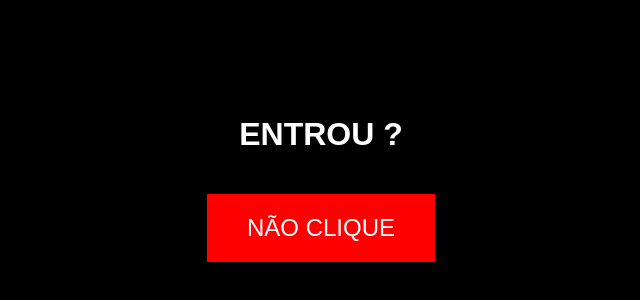
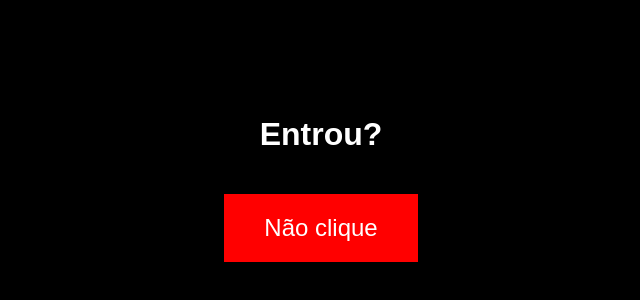
Before and after one commit to inofensivesa/umsiteinofensivo, a plain HTML site: page index.html in a window 1280 px wide. Shown: the part 222-522 px from the top of the page, without its empty margins (319-959 px from the left). Drawn offline with Linux system fonts and the light colour scheme.

Commit message:
Update index.html

```diff
--- a/index.html
+++ b/index.html
@@ -42,8 +42,8 @@
   </head>
   <body>
     <div id="entrada">
-      <h1>ENTROU ?</h1>
-      <button id="acessarBtn">NÃO CLIQUE</button>
+      <h1>Entrou?</h1>
+      <button id="acessarBtn">Não clique</button>
     </div>
 
     <video id="sustoVideo">
```
